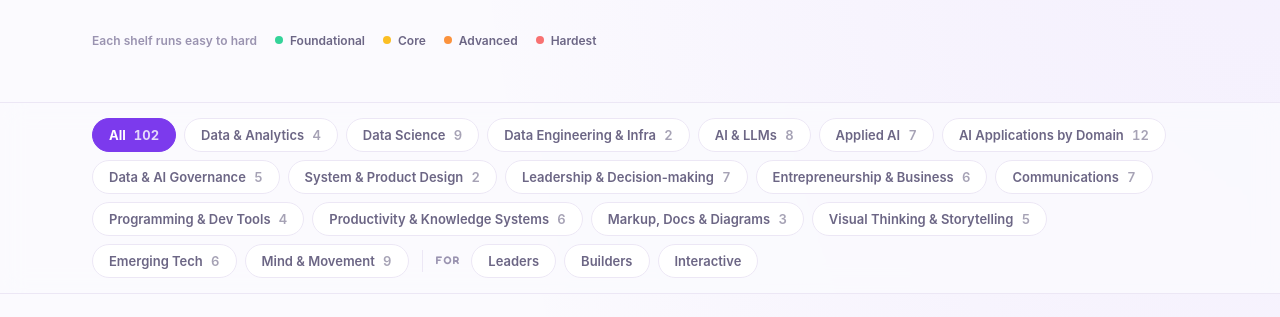
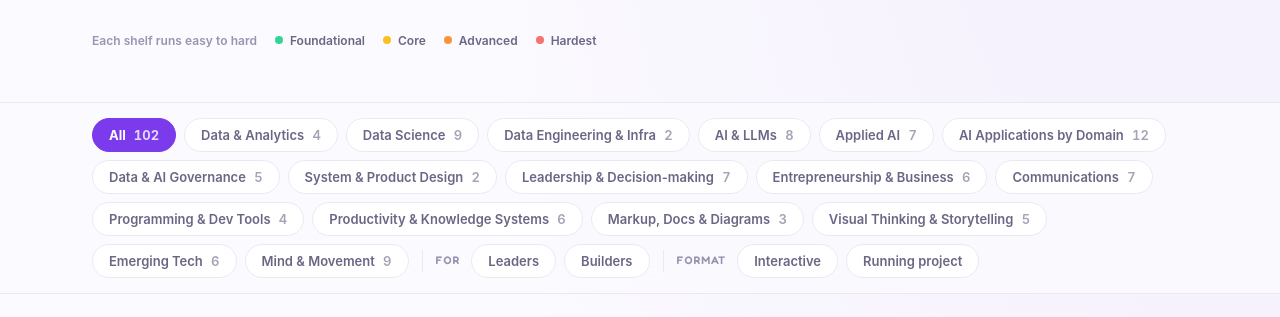
Before and after one commit to phoebefu6/learn-with-phoebe, a plain HTML site: page index.html in a window 1280 px wide. Shown: the part 635-952 px from the top of the page. Drawn offline with Linux system fonts and the light colour scheme.

Commit message:
Filter bar: split audience and format groups
Interactive was mislabeled under the 'For' (audience) group. Now: For =
Leaders/Builders; Format = Interactive/Running project.

Co-Authored-By: Claude Opus 4.8 <noreply@anthropic.com>

```diff
--- a/assets/hub.js
+++ b/assets/hub.js
@@ -64,20 +64,19 @@
 
     // ---- filter bar ----
     var bar = document.getElementById("filters");
-    var chips = [];
-    chips.push(chip("all", "All", courses.length));
-    buckets.forEach(function (b) { chips.push(chip("bucket:" + b.id, b.name, byBucket[b.id].length)); });
+    // topic: All + one chip per track
+    bar.appendChild(chip("all", "All", courses.length));
+    buckets.forEach(function (b) { bar.appendChild(chip("bucket:" + b.id, b.name, byBucket[b.id].length)); });
+    // audience group (who it's for)
     bar.appendChild(sep());
     bar.appendChild(dim("For"));
-    chips.push(chip("aud:leader", "Leaders", null));
-    chips.push(chip("aud:builder", "Builders", null));
-    chips.push(chip("fmt:interactive", "Interactive", null));
-
-    var frag = document.createDocumentFragment();
-    frag.appendChild(chips[0]);
-    for (var i = 1; i <= buckets.length; i++) frag.appendChild(chips[i]);
-    bar.insertBefore(frag, bar.firstChild);
-    for (var j = buckets.length + 1; j < chips.length; j++) bar.appendChild(chips[j]);
+    bar.appendChild(chip("aud:leader", "Leaders", null));
+    bar.appendChild(chip("aud:builder", "Builders", null));
+    // format group (how it's taught)
+    bar.appendChild(sep());
+    bar.appendChild(dim("Format"));
+    bar.appendChild(chip("fmt:interactive", "Interactive", null));
+    bar.appendChild(chip("fmt:project", "Running project", null));
 
     // ---- shelves ----
     var shelf = document.getElementById("shelf");
--- a/index.html
+++ b/index.html
@@ -43,6 +43,6 @@
   </div>
 </footer>
 
-<script src="assets/hub.js?v=15"></script>
+<script src="assets/hub.js?v=16"></script>
 </body>
 </html>
```
